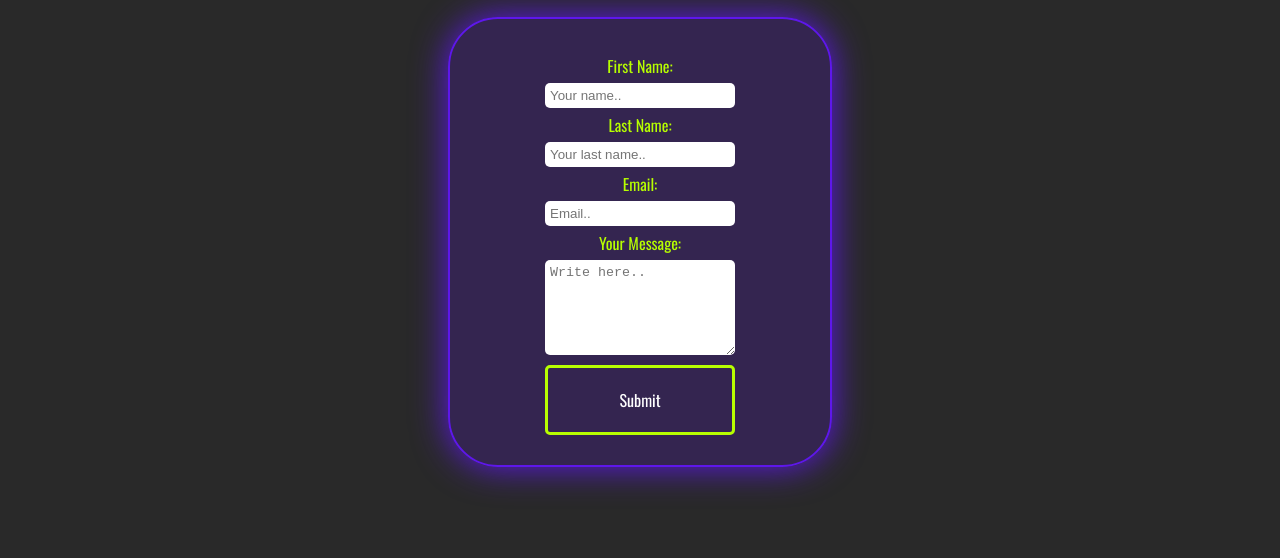
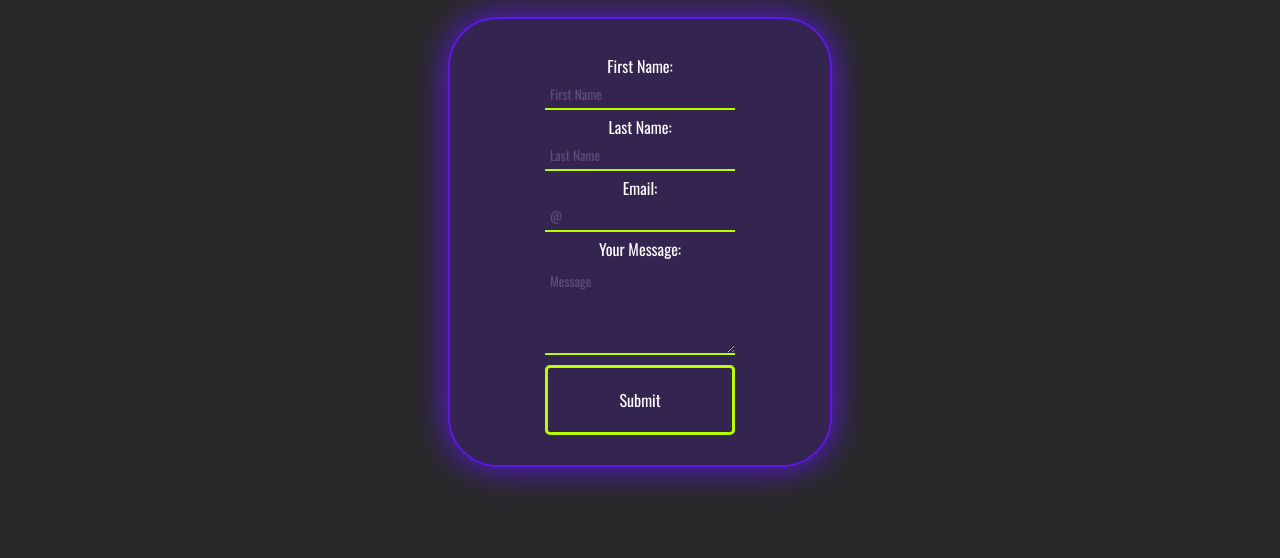
Before and after one commit to Roquemn/Roquemn.github.io, a plain HTML site: page contact.html in a window 1280 px wide. Shown: the part 242-800 px from the top of the page. Drawn offline with nearby package versions, Linux system fonts and the light colour scheme.

Commit message:
modified form styles on contact page

```diff
--- a/contact.html
+++ b/contact.html
@@ -24,16 +24,16 @@
                 <form action="./index.html">
 
                     <label for="fname">First Name:</label>
-                    <input type="text" id="fname" name="fname" placeholder="Your name.." />
+                    <input type="text" id="fname" name="fname" placeholder="First Name" />
 
                     <label for="lname">Last Name:</label>
-                    <input type="text" id="lname" name="lname" placeholder="Your last name.." />
+                    <input type="text" id="lname" name="lname" placeholder="Last Name" />
 
                     <label for="email">Email:</label>
-                    <input type="email" id="email" name="email" placeholder="Email.." />
+                    <input type="email" id="email" name="email" placeholder="@" />
 
                     <label for="subject">Your Message:</label>
-                    <textarea style="height: 115px;" id="subject" name="subject" placeholder="Write here.."></textarea>
+                    <textarea style="height: 115px;" id="subject" name="subject" placeholder="Message"></textarea>
                     <button type="submit">Submit</button>
 
                 </form>
--- a/css/style.css
+++ b/css/style.css
@@ -57,7 +57,7 @@ nav a {
 }
 
 nav a:hover {
-  color: #5e17eb;
+  color: #b7ff00;
   transition: 0.3s all;
 }
 
@@ -80,10 +80,7 @@ nav a:active {
   .info {
     display: flex;
     flex-direction: column;
-
-
   }
-
 }
 
 .info {
@@ -112,13 +109,13 @@ nav a:active {
   font-size: 4.8rem;
   font-weight: 400;
   letter-spacing: 0.3rem;
-  text-shadow: -20px 15px 20px #1a0e33;
   margin-right: 2rem;
 }
 
-.yellow:hover {
+span:hover {
   color: #b7ff00;
   transition: 0.3s all;
+  cursor: pointer;
 }
 
 .contact-body {
@@ -148,28 +145,27 @@ form {
   height: 45rem;
   margin: auto;
   padding: 3rem 0;
-  color: #b7ff00;
+  color: #ffffff;
   border-radius: 5rem;
   font-family: "oswald", sans-serif;
   font-size: 1.6rem;
 }
 
-@media screen and (max-width:480px) {
+@media screen and (max-width: 480px) {
   form {
-    width: 30%
-  }
-
-}
-
-@media screen and (max-width:768px) {
-  form {
-    width: 70%
+    width: 30%;
   }
 }
 
-@media screen and (max-width:1024px) {
+@media screen and (max-width: 768px) {
   form {
-    width: 70%
+    width: 70%;
+  }
+}
+
+@media screen and (max-width: 1024px) {
+  form {
+    width: 70%;
   }
 }
 
@@ -179,9 +175,22 @@ textarea,
 button {
   margin: auto;
   width: 50%;
-  border-radius: 0.5rem;
   border: none;
   padding: 0.5rem;
+}
+
+input, textarea{
+  border: none;
+  background: transparent;
+  border-bottom: 2px solid #b7ff00;
+  outline: none;
+  color: white;
+}
+
+::placeholder {
+  color: #bea5f0;
+  font-family: 'oswald', sans-serif;
+  opacity: .3;
 }
 
 button {
@@ -193,6 +202,7 @@ button {
   font-weight: 400;
   font-size: 1.6rem;
   margin-top: 1rem;
+  border-radius: .5rem;
 }
 
 button:hover {
```
Also changed, not shown: index.html (+3 -1 lines).
